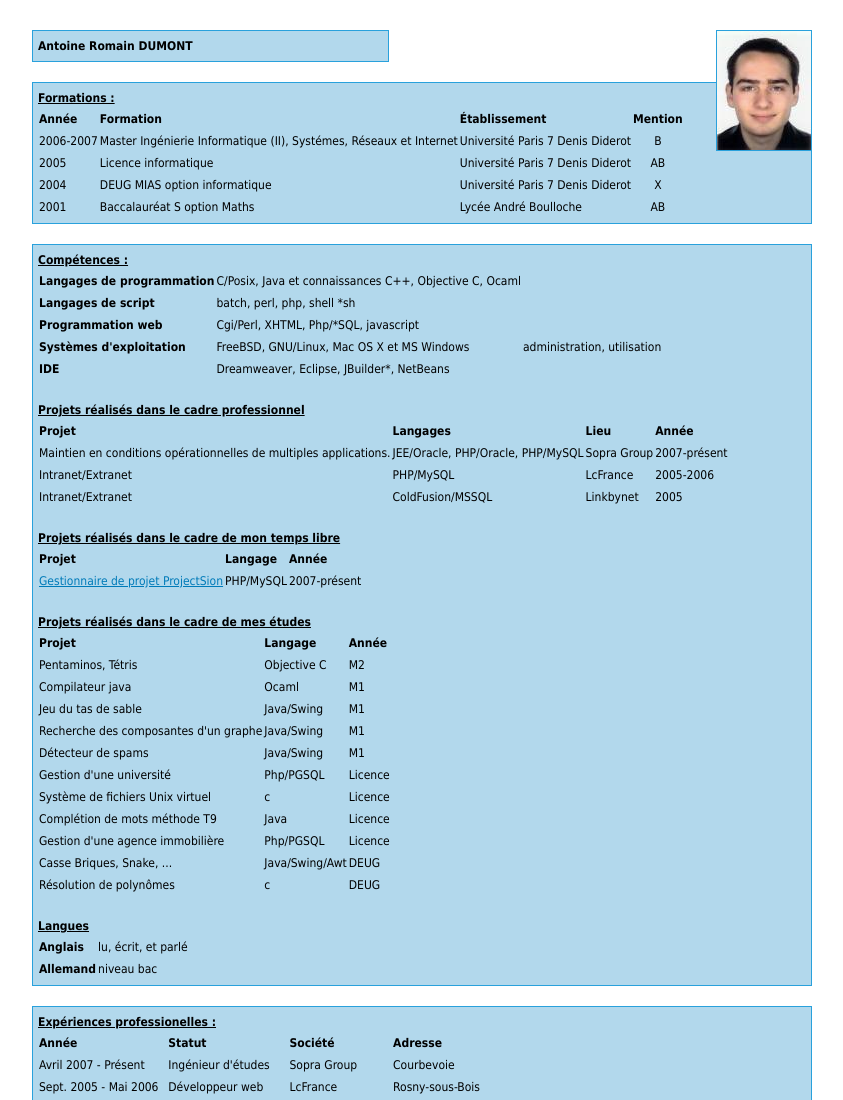
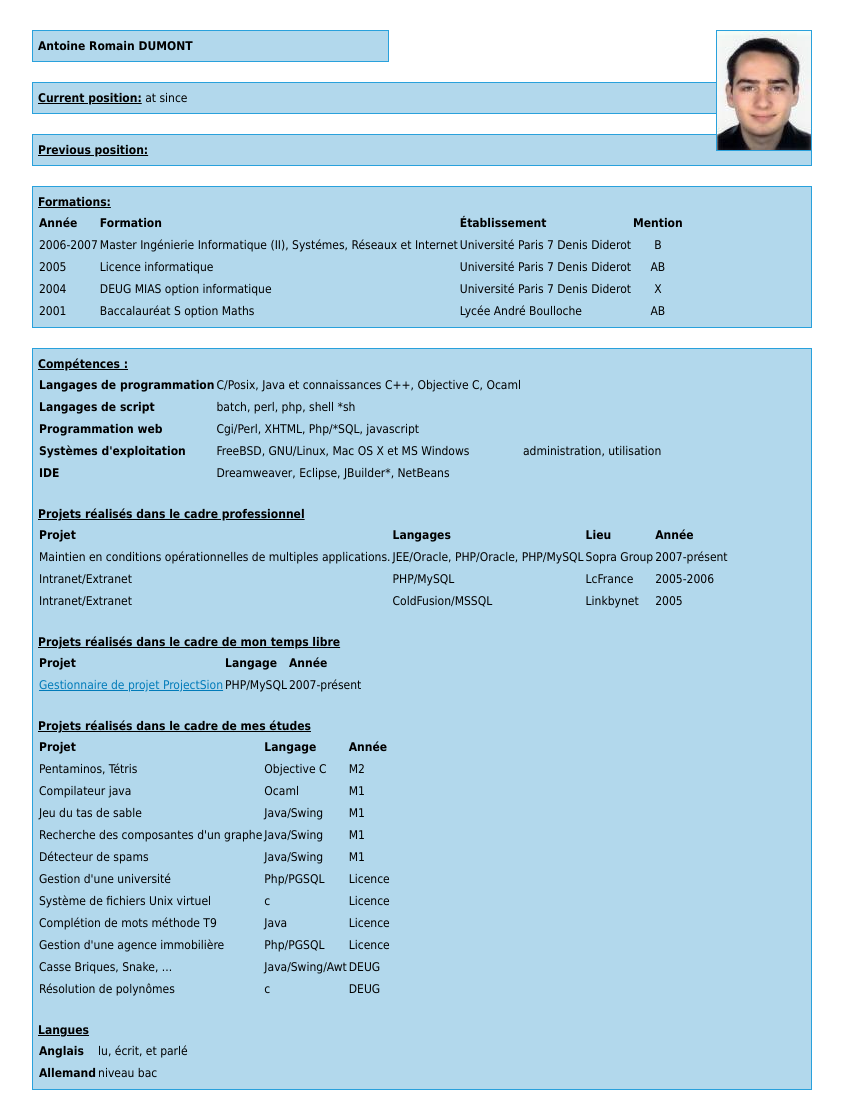
Before and after one commit to ardumont/glowing-octo-archer, a plain HTML site: page app/templates/application.html in a window 1280 px wide. Shown: the top 1100 px of the page, without its empty margins (218-1061 px from the left). Drawn offline with Linux system fonts and the light colour scheme; files that its build step writes are made by us from their sources; files whose address does not match are found by name.

Commit message:
current-position.

```diff
--- a/app/templates/application.html
+++ b/app/templates/application.html
@@ -39,8 +39,20 @@
         </div>
         <span class="photo"></span>
         <br />
+
         <div class="info">
-          <b>Formations :</b>
+          <b>Current position:</b>
+          <span id="as"></span> at <span id="current"></span> since <span id="period"></span>
+        </div>
+        <br />
+
+       <div class="info">
+          <b>Previous position:</b>
+        </div>
+        <br />
+
+        <div class="info">
+          <b>Formations:</b>
           <table>
             <tr><th>Ann&eacute;e</th><th>Formation</th><th>&Eacute;tablissement</th><th>Mention</th></tr>
             <tr>
```
Also changed, not shown: 2 other files.
